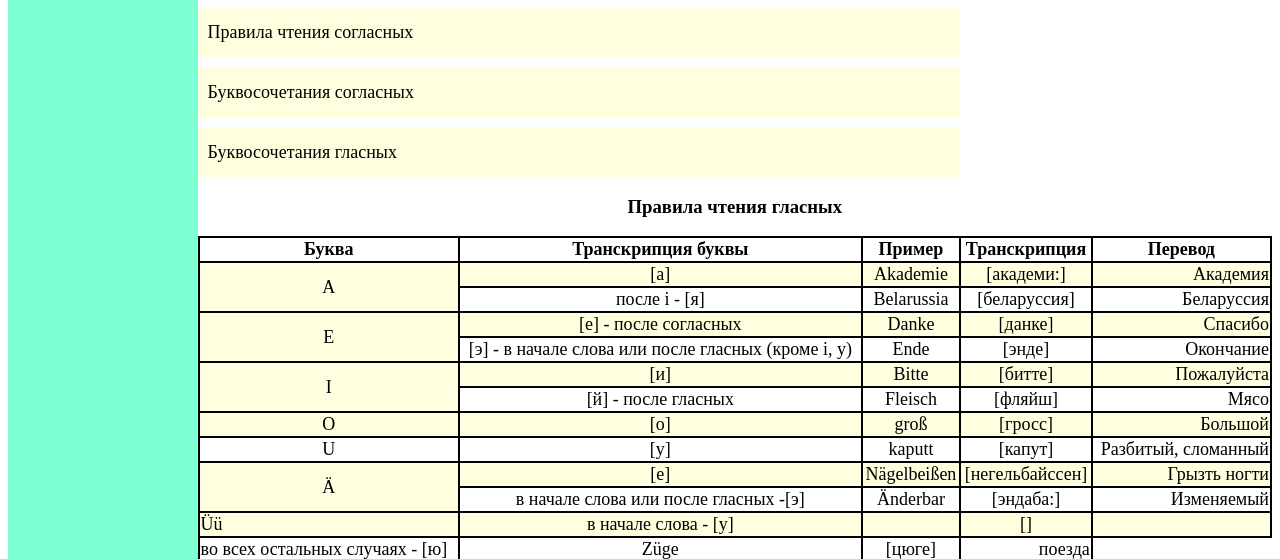
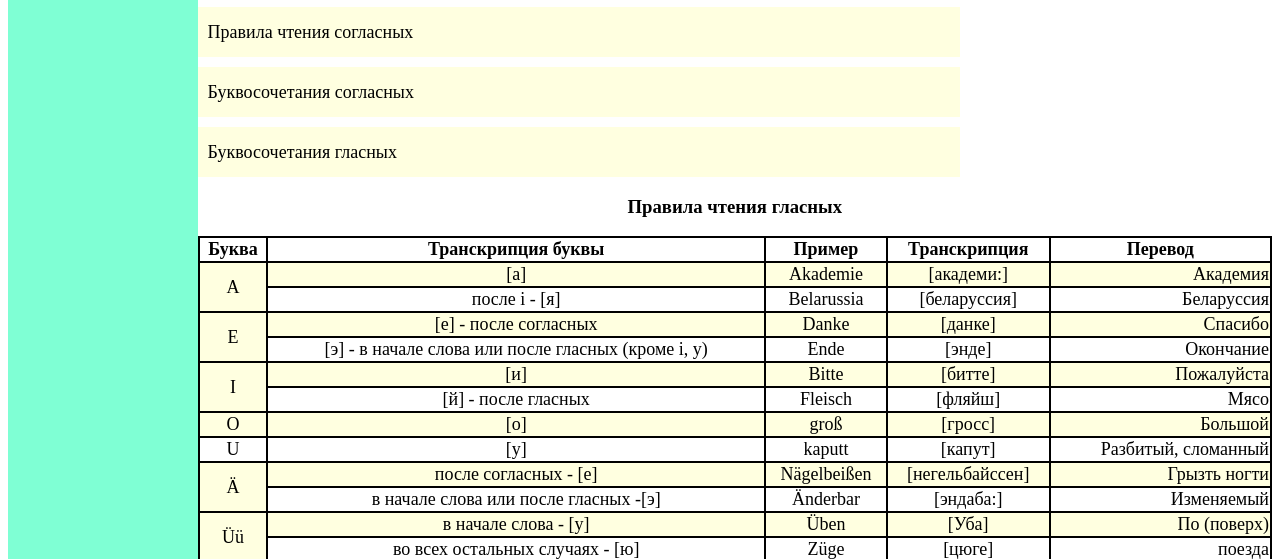
Before and after one commit to KaterinaNavara/GermanTutor, a plain HTML site: page pravila chteniya.html in a window 1280 px wide. Shown: the part 241-800 px from the top of the page. Drawn offline with Linux system fonts and the light colour scheme.

Commit message:
new page

```diff
--- a/pravila chteniya.html
+++ b/pravila chteniya.html
@@ -79,7 +79,7 @@
         </tr>
         <tr>
             <td rowspan="2" style="text-align:center">Ä</td>
-            <td>[е]</td>
+            <td>после согласных - [е]</td>
             <td>Nägelbeißen</td>
             <td>[негельбайссен]</td>
             <td>Грызть ногти</td>
@@ -91,15 +91,15 @@
             <td>Изменяемый</td>
         </tr>
         <tr>
-            <td>Üü</td>
+            <td rowspan="2" style="text-align:center">Üü</td>
             <td>в начале слова - [у]</td>
-            <td></td>
-            <td>[]</td>
-            <td></td>
+            <td>Üben</td>
+            <td>[Уба]</td>
+            <td>По (поверх)</td>
         </tr>
         <tr>
 
-            <td>во всех остальных случаях - [ю]</td>
+            <td style="text-align:center">во всех остальных случаях - [ю]</td>
             <td>Züge</td>
             <td>[цюге]</td>
             <td>поезда</td>
```
